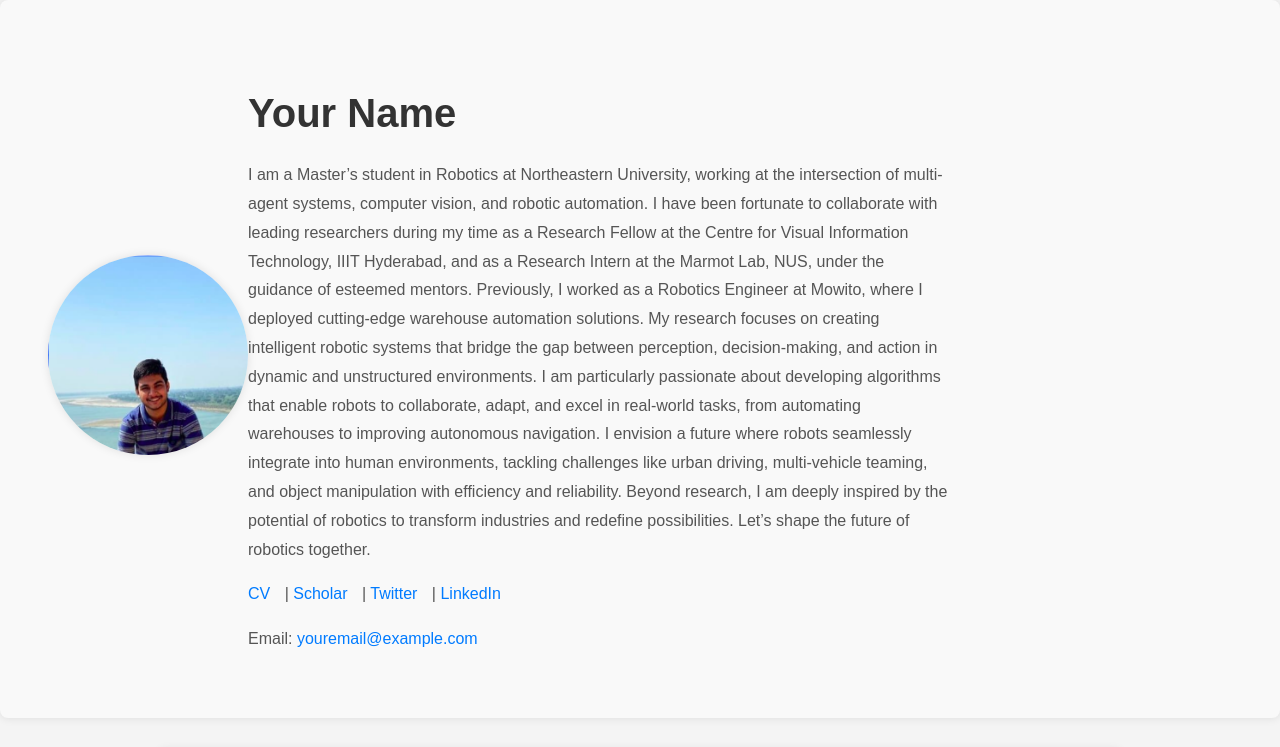
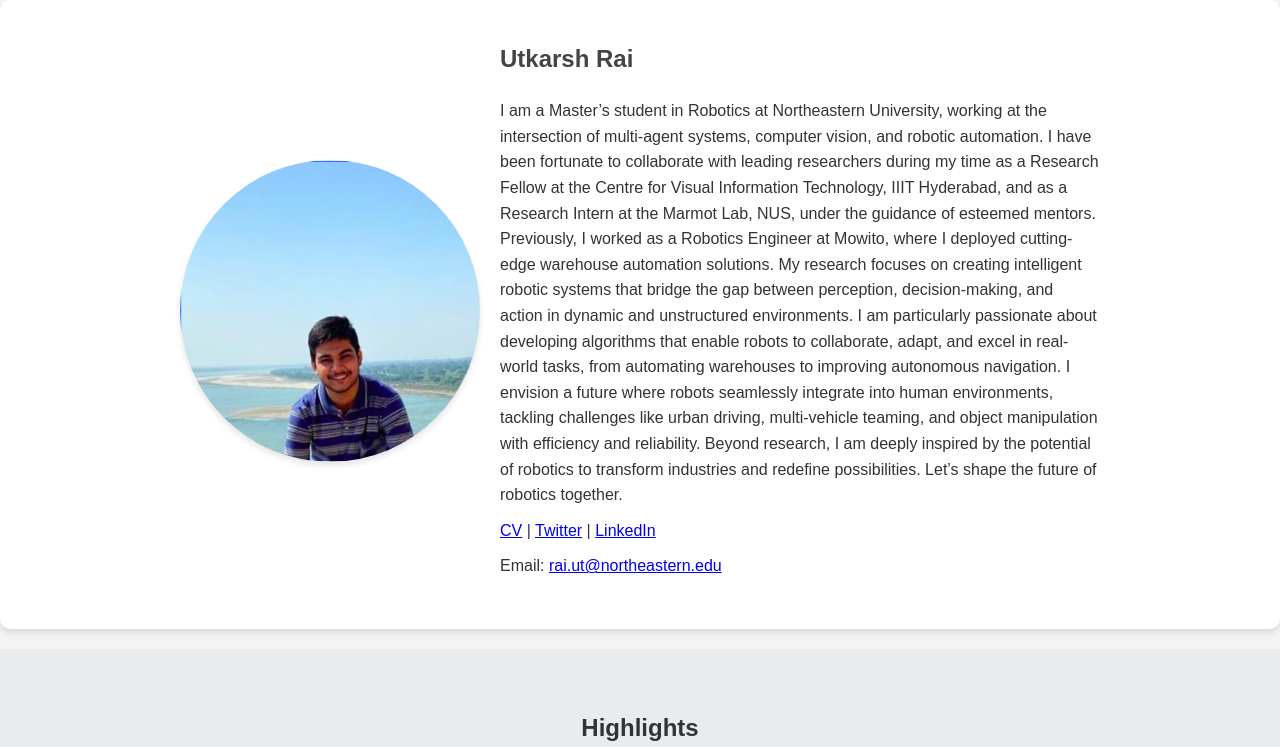
Before and after one commit to ur10/ur10.github.io, a Jekyll site: the page index.html, which Jekyll copies as it is, in a window 1280 px wide. Shown: the top 747 px of the page. Built offline with Jekyll 4.4.1, drawn with Linux system fonts in a browser that asks for light colours; grey boxes are pictures that could not be loaded.

Commit message:
Alignment correction

```diff
--- a/index.html
+++ b/index.html
@@ -25,7 +25,7 @@
             <img src="assets/profile.jpg" alt="Your Name">
         </div>
         <div class="about-text">
-            <h1>Your Name</h1>
+            <h1>Utkarsh Rai</h1>
             <p>
                I am a Master’s student in Robotics at Northeastern University, working at the intersection of multi-agent systems, computer vision, and robotic automation. I have been fortunate to collaborate with leading researchers during my time as a Research Fellow at the Centre for Visual Information Technology, IIIT Hyderabad, and as a Research Intern at the Marmot Lab, NUS, under the guidance of esteemed mentors. Previously, I worked as a Robotics Engineer at Mowito, where I deployed cutting-edge warehouse automation solutions.
 
@@ -35,11 +35,11 @@ I envision a future where robots seamlessly integrate into human environments, t
             </p>
             <p>
                 <a href="your-cv-link" target="_blank">CV</a> |
-                <a href="your-scholar-profile" target="_blank">Scholar</a> |
+                <!-- <a href="your-scholar-profile" target="_blank">Scholar</a> |  -->
                 <a href="your-twitter-profile" target="_blank">Twitter</a> |
                 <a href="your-linkedin-profile" target="_blank">LinkedIn</a>
             </p>
-            <p>Email: <a href="mailto:youremail@example.com">youremail@example.com</a></p>
+            <p>Email: <a href="mailto:rai.ut@northeastern.edu">rai.ut@northeastern.edu</a></p>
         </div>
     </div>
     </section>
--- a/style.css
+++ b/style.css
@@ -1,159 +1,150 @@
-#about {
-    padding: 3rem;
-    background-color: #f9f9f9;
-    max-width: 1200px;
-    margin: auto;
-    box-shadow: 0 0 10px rgba(0, 0, 0, 0.1);
-    border-radius: 8px;
-    display: flex;
-    align-items: center;
-    gap: 2rem;
-}
-
-.about-container {
-    display: flex;
-    flex-direction: row;
-    align-items: center;
-    justify-content: space-between;
-}
-
-.profile-image img {
-    width: 200px;
-    height: 200px;
-    border-radius: 50%;
-    object-fit: cover;
-    box-shadow: 0 0 10px rgba(0, 0, 0, 0.1);
-}
-
-.about-text {
-    max-width: 700px;
-}
-
-.about-text h1 {
-    font-size: 2.5rem;
-    margin-bottom: 1rem;
-    color: #333;
-}
-
-.about-text p {
-    line-height: 1.8;
-    margin-bottom: 1rem;
-    color: #555;
-}
-
-.about-text a {
-    color: #007bff;
-    text-decoration: none;
-    margin-right: 10px;
-}
-
-.about-text a:hover {
-    text-decoration: underline;
-}
-
+/* General Styling */
 body {
     font-family: Arial, sans-serif;
     margin: 0;
     padding: 0;
     line-height: 1.6;
+    background-color: #f4f4f4;
     color: #333;
-    background-color: #f4f4f4;
 }
 
+/* Header Section */
 header {
-    background: #333;
-    color: white;
     text-align: center;
-    padding: 2rem;
+    padding: 20px;
+    background: #444;
+    color: #fff;
 }
 
-header a {
-    color: #61dafb;
-    text-decoration: none;
-    margin: 0 10px;
+/* About Section */
+.about-container {
+    display: flex;
+    flex-wrap: wrap;
+    align-items: center;
+    justify-content: center;
+    padding: 40px;
+    background-color: #fff;
+    margin-bottom: 20px;
+    border-radius: 10px;
+    box-shadow: 0px 4px 6px rgba(0, 0, 0, 0.1);
 }
 
-section {
-    padding: 2rem;
-    margin: 2rem auto;
-    background: white;
-    box-shadow: 0 0 10px rgba(0, 0, 0, 0.1);
-    max-width: 900px;
+.profile-image {
+    flex: 1 1 250px;
+    max-width: 300px;
+    margin-right: 20px;
 }
 
-footer {
+.profile-image img {
+    max-width: 100%;
+    border-radius: 50%;
+    box-shadow: 0px 4px 6px rgba(0, 0, 0, 0.1);
+}
+
+.about-text {
+    flex: 2 1 300px;
+    max-width: 600px;
+}
+
+.about-text h1 {
+    margin-top: 0;
+    color: #444;
+}
+
+.about-text p {
+    margin: 10px 0;
+}
+
+/* Highlights Section */
+#highlights {
+    padding: 40px;
     text-align: center;
-    padding: 1rem;
-    background: #333;
-    color: white;
+    background-color: #e9ecef;
+    margin-bottom: 20px;
+}
+
+.carousel {
+    display: flex;
+    justify-content: center;
+    gap: 10px;
+    flex-wrap: wrap;
 }
 
 .carousel img {
-    width: 100%;
+    max-width: 200px;
     height: auto;
-    display: block;
+    border-radius: 8px;
+    box-shadow: 0px 4px 6px rgba(0, 0, 0, 0.1);
 }
 
-section {
-    padding: 2rem;
-    margin: 2rem auto;
-    max-width: 900px;
-    background: #fff;
-    box-shadow: 0 0 10px rgba(0, 0, 0, 0.1);
-    border-radius: 8px;
+/* Projects Section */
+#projects {
+    padding: 40px;
+    background-color: #fff;
+    margin-bottom: 20px;
+    border-radius: 10px;
+    box-shadow: 0px 4px 6px rgba(0, 0, 0, 0.1);
 }
 
-section h2 {
-    font-size: 2rem;
-    margin-bottom: 1rem;
-    color: #333;
+.project-item {
+    display: flex;
+    align-items: center;
+    margin-bottom: 20px;
+    gap: 20px;
+    flex-wrap: wrap;
 }
 
-section p {
-    font-size: 1rem;
-    margin-bottom: 1.5rem;
-    color: #555;
+.project-item img {
+    max-width: 200px;
+    height: auto;
+    border-radius: 8px;
+    box-shadow: 0px 4px 6px rgba(0, 0, 0, 0.1);
 }
 
-/* Item Styles */
-.publication-item, .project-item {
-    display: flex;
-    align-items: flex-start;
-    margin-bottom: 2rem;
+.project-text {
+    flex: 1 1 400px;
 }
 
-.publication-item img, .project-item img {
-    width: 150px;
-    height: 150px;
-    border-radius: 8px;
-    margin-right: 1.5rem;
-    object-fit: cover;
-    box-shadow: 0 0 10px rgba(0, 0, 0, 0.1);
+.project-text h3 {
+    margin-top: 0;
 }
 
-.publication-text, .project-text {
-    flex: 1;
+/* Publications Section */
+#publications {
+    padding: 40px;
+    background-color: #e9ecef;
+    margin-bottom: 20px;
+    border-radius: 10px;
+    box-shadow: 0px 4px 6px rgba(0, 0, 0, 0.1);
 }
 
-.publication-text h3, .project-text h3 {
-    font-size: 1.5rem;
-    margin: 0 0 0.5rem 0;
-    color: #007bff;
+.publication-item {
+    display: flex;
+    align-items: center;
+    margin-bottom: 20px;
+    gap: 20px;
+    flex-wrap: wrap;
 }
 
-.publication-text p, .project-text p {
-    font-size: 1rem;
-    margin: 0.5rem 0;
-    line-height: 1.6;
-    color: #555;
+.publication-item img {
+    max-width: 200px;
+    height: auto;
+    border-radius: 8px;
+    box-shadow: 0px 4px 6px rgba(0, 0, 0, 0.1);
 }
 
-.publication-text a, .project-text a {
-    color: #007bff;
-    text-decoration: none;
-    margin-right: 10px;
+.publication-text {
+    flex: 1 1 400px;
 }
 
-.publication-text a:hover, .project-text a:hover {
-    text-decoration: underline;
+.publication-text h3 {
+    margin-top: 0;
 }
+
+/* Footer */
+footer {
+    text-align: center;
+    padding: 20px;
+    background: #444;
+    color: #fff;
+}
```
